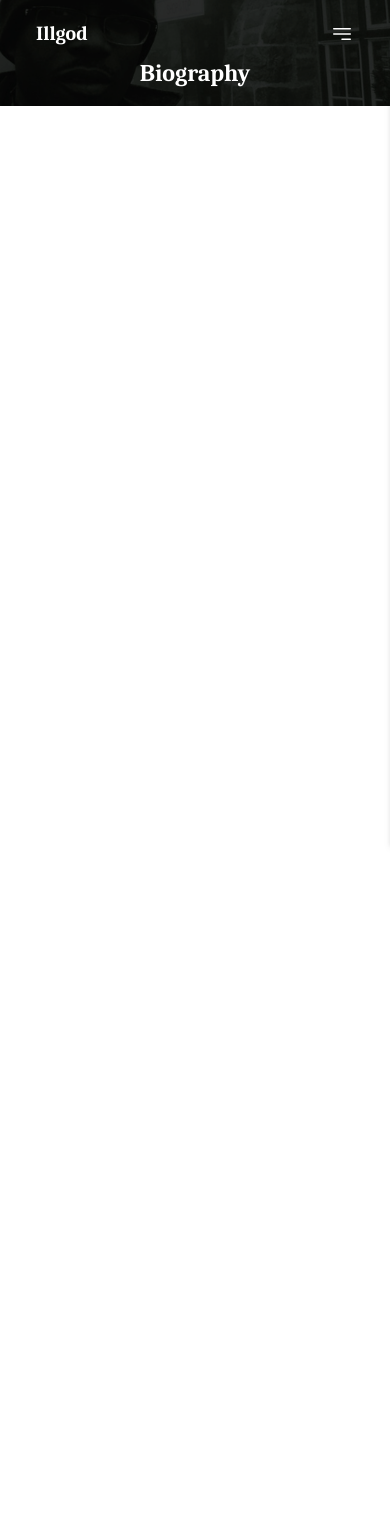
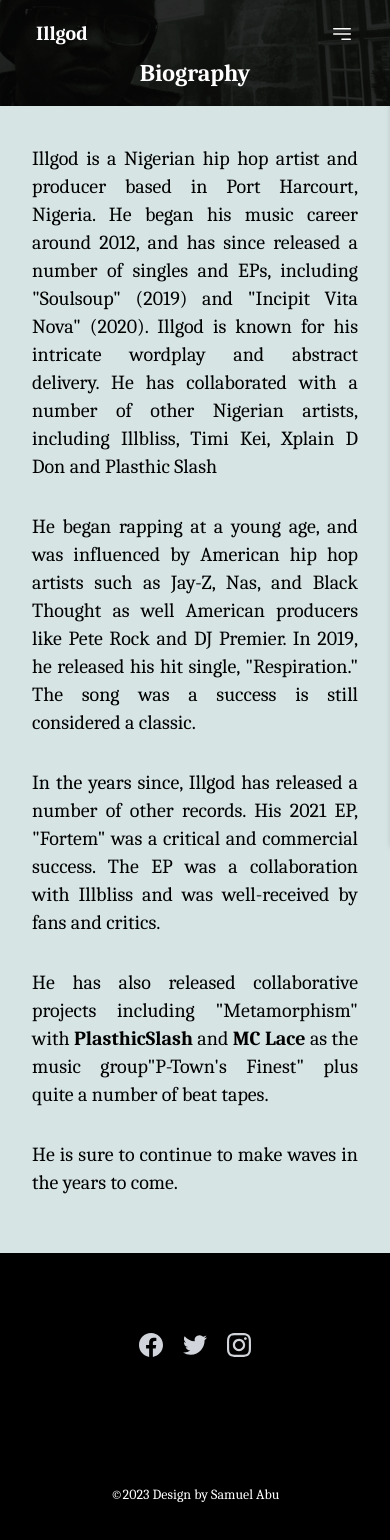
Before and after one commit to abu-git/illgod, a Next.js app: page /biography in a window 390 px wide. Shown: the top 1540 px of the page. Before the commit the page ends 844 px from the top, so only its background shows below. Built offline with nearby package versions, Linux system fonts and the light colour scheme.

Commit message:
bio progress

```diff
--- /dev/null
+++ b/components/BioContent.js
@@ -0,0 +1,29 @@
+import React from 'react'
+
+function BioContent() {
+    return (
+        <div className='bg-[#d6e4e4] py-14 px-8 md:px-32 lg:px-72 md:mt-16 lg:mt-20 w-full'>
+            <p className='text-justify text-xl text-black'>
+                Illgod is a Nigerian hip hop artist and producer based in Port Harcourt, Nigeria. He began his music career around 2012, and has since released a number of singles and EPs, including &quot;Soulsoup&quot; (2019) and &quot;Incipit Vita Nova&quot; (2020). Illgod is known for his intricate wordplay and abstract delivery. He has collaborated with a number of other Nigerian artists, including Illbliss, Timi Kei, Xplain D Don and Plasthic Slash
+            </p>
+
+            <p className='text-justify text-xl text-black mt-8 md:mt-12'>
+                He began rapping at a young age, and was influenced by American hip hop artists such as Jay-Z, Nas, and Black Thought as well American producers like Pete Rock and DJ Premier. In 2019, he released his hit single, "Respiration." The song was a success is still considered a classic.
+            </p>
+
+            <p className='text-justify text-xl text-black mt-8 md:mt-12'>
+                In the years since, Illgod has released a number of other records. His 2021 EP, &quot;Fortem&quot; was a critical and commercial success. The EP was a collaboration with <span>Illbliss</span> and was well-received by fans and critics.
+            </p>
+
+            <p className='text-justify text-xl text-black mt-8 md:mt-12'>
+                He has also released collaborative projects including &quot;Metamorphism&quot; with <span className='font-bold'>PlasthicSlash</span> and <span className='font-bold'>MC Lace</span> as the music group&quot;P-Town&apos;s Finest&quot; plus quite a number of beat tapes.
+            </p>
+
+            <p className='text-justify text-xl text-black mt-8 md:mt-12'>
+                He is sure to continue to make waves in the years to come.
+            </p>
+        </div>
+    )
+}
+
+export default BioContent
--- a/components/Navigation.js
+++ b/components/Navigation.js
@@ -44,7 +44,9 @@ function Navigation() {
                     <Link href="/biography" passHref>
                         <li className={`${router.pathname === "/biography" ? "text-white" : "text-gray-500 cursor-pointer"}`}>Biography</li>
                     </Link>
-                    <li className='text-gray-500'>Contact</li>
+                    <Link href="/contact" passHref>
+                        <li className={`${router.pathname === "/contact" ? "text-white" : "text-gray-500 cursor-pointer"}`}>Contact</li>
+                    </Link>
                 </ul>
 
                 <button className='lg:hidden' onClick={() => setShowSideBar(!showSideBar)}>
@@ -78,7 +80,9 @@ function Navigation() {
                         <Link href="/biography" passHref>
                             <li className={`${router.pathname === "/biography" ? "text-white font-bold" : "text-black"} py-3`}>Biography</li>
                         </Link>
-                        <li className='py-3'>Contact</li>
+                        <Link href="/contact" passHref>
+                            <li className={`${router.pathname === "/biography" ? "text-white" : "text-gray-500 cursor-pointer"}`}>Contact</li>
+                        </Link>
                     </ul>
                 </nav>
             </div>
--- a/pages/biography.js
+++ b/pages/biography.js
@@ -2,6 +2,8 @@ import React from 'react'
 import Head from 'next/head'
 import Navigation from '@/components/Navigation'
 import MiniLanding from '@/components/MiniLanding'
+import BioContent from '@/components/BioContent'
+import Footer from '@/components/Footer'
 
 
 function Biography() {
@@ -17,6 +19,8 @@ function Biography() {
             <main>
                 <Navigation />
                 <MiniLanding header="Biography" />
+                <BioContent />
+                <Footer />
             </main>
         </>
     )
--- /dev/null
+++ b/pages/contact.js
@@ -0,0 +1,21 @@
+import React from 'react'
+import Head from 'next/head'
+import Navigation from '@/components/Navigation'
+import MiniLanding from '@/components/MiniLanding'
+
+
+function Contact() {
+    return (
+        <>
+            <Head>
+
+            </Head>
+            <main>
+                <Navigation />
+                <MiniLanding header="Contact" />
+            </main>
+        </>
+    )
+}
+
+export default Contact
```
